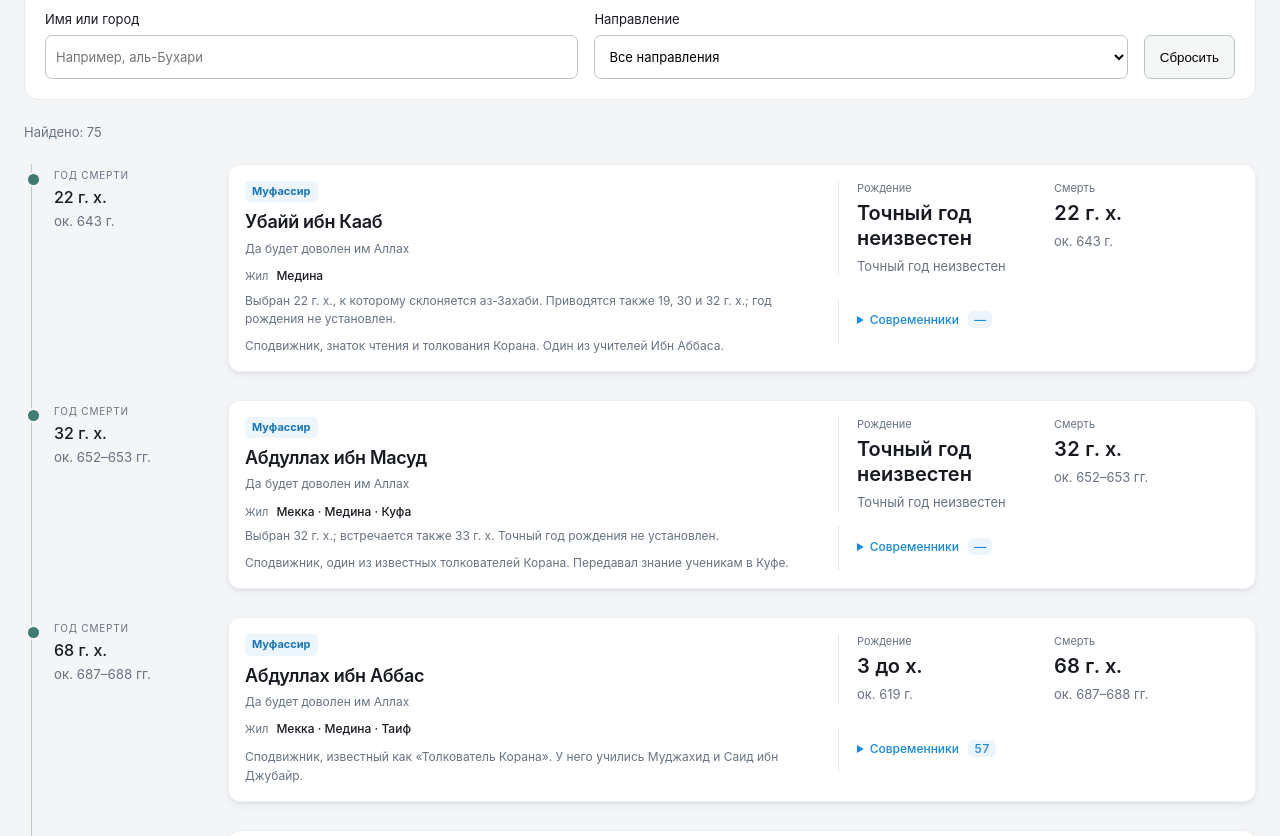
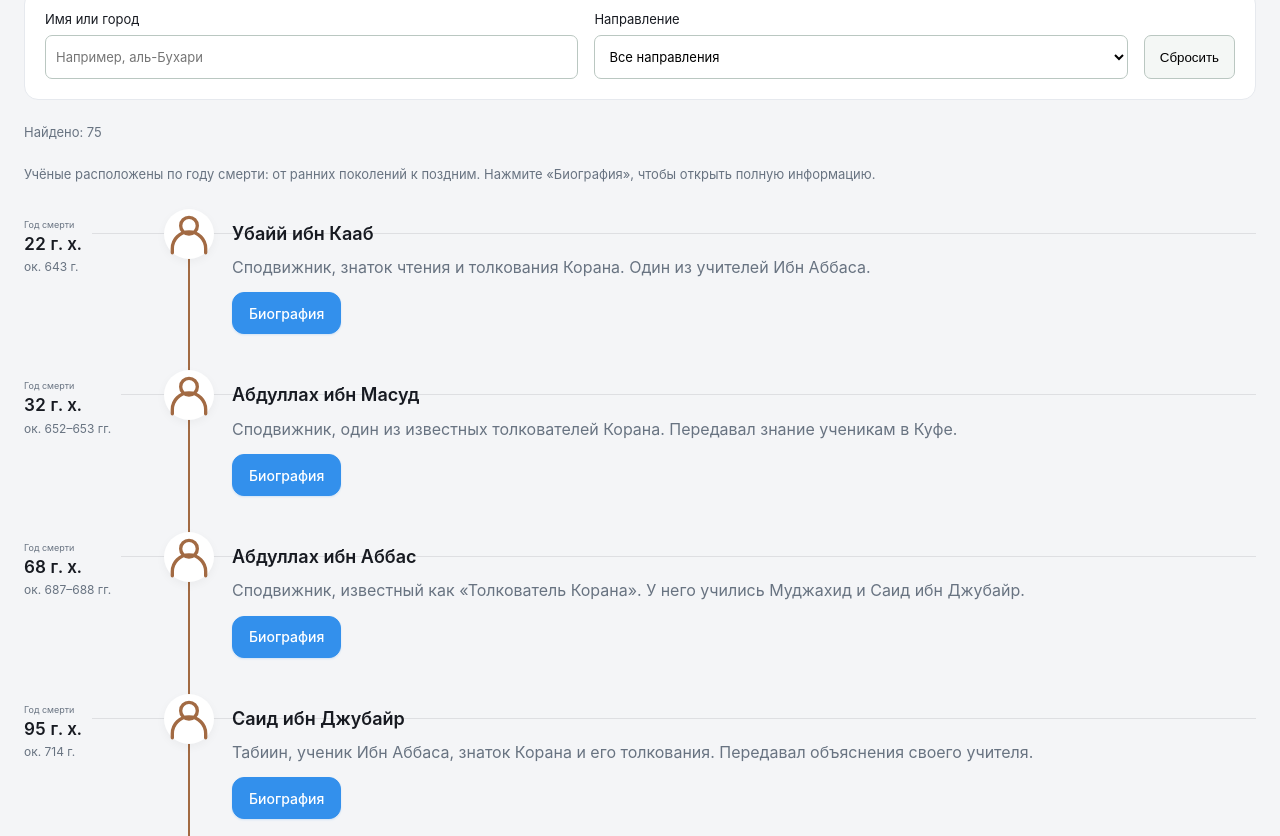
Before and after one commit to Nuruddin999/tarih, a Next.js app: page /collections/scholars in a window 1280 px wide. Shown: the part 404-1240 px from the top of the page. Built offline with nearby package versions, Linux system fonts and the light colour scheme.

Commit message:
Render scholar collection as biography timeline

```diff
--- a/src/components/chronology/ScholarTimeline.tsx
+++ b/src/components/chronology/ScholarTimeline.tsx
@@ -4,10 +4,9 @@ import { useState } from "react";
 import { people, categoryLabels } from "@/data/chronology";
 import { yearRange } from "@/lib/contemporaries";
 import type { PersonCategory } from "@/types/chronology";
-import { PersonCard } from "./PersonCard";
+import { DateLabel } from "./DateLabel";
+import { PersonBiography } from "./PersonBiography";
 
-// Categories already describe scholarly work in the source data. The Prophet ﷺ
-// is not included in this catalogue of scholars of the Muslim community.
 const scholars = Object.values(people).filter(person => person.id !== "muhammad" && !!person.categories?.length)
   .sort((a, b) => {
     const aYear = yearRange(a.death.hijri)?.[0] ?? Infinity;
@@ -16,12 +15,19 @@ const scholars = Object.values(people).filter(person => person.id !== "muhammad"
   });
 const normalize = (value: string) => value.toLocaleLowerCase("ru").replaceAll("ё", "е");
 
+function PersonIcon() {
+  return <span className="epoch-timeline__icon" aria-hidden="true"><svg viewBox="0 0 24 24" fill="none" stroke="currentColor" strokeWidth="1.6" strokeLinecap="round" strokeLinejoin="round">
+    <circle cx="12" cy="8" r="4" /><path d="M4 21v-2a8 8 0 0 1 16 0v2" />
+  </svg></span>;
+}
+
 export function ScholarTimeline() {
   const [query, setQuery] = useState("");
   const [category, setCategory] = useState<PersonCategory | "all">("all");
   const visible = scholars.filter(person => (category === "all" || person.categories?.includes(category)) && normalize(`${person.name} ${person.cities.join(" ")}`).includes(normalize(query.trim())));
   const dated = visible.filter(person => yearRange(person.death.hijri));
   const undated = visible.filter(person => !yearRange(person.death.hijri));
+
   return <>
     <section className="scholar-filters" aria-label="Поиск учёных">
       <label htmlFor="scholar-search">Имя или город<input id="scholar-search" type="search" value={query} placeholder="Например, аль-Бухари" onChange={event => setQuery(event.target.value)} /></label>
@@ -29,8 +35,29 @@ export function ScholarTimeline() {
       <button type="button" onClick={() => { setQuery(""); setCategory("all"); }}>Сбросить</button>
     </section>
     <p className="scholar-count" role="status">Найдено: {visible.length}</p>
-    <ol className="scholar-timeline">{dated.map(person => <li key={person.id}><div className="scholar-timeline__date"><span>Год смерти</span><strong>{person.death.hijri}</strong><small>{person.death.gregorian}</small></div><PersonCard person={person} /></li>)}</ol>
-    {undated.length > 0 && <section className="scholars-undated"><h2>Без установленного года смерти</h2><p>Эти личности показаны отдельно, чтобы не приписывать им место на временной шкале.</p>{undated.map(person => <PersonCard key={person.id} person={person} />)}</section>}
+    <div className="epoch-timeline epoch-timeline--people scholar-chronology">
+      <p className="epoch-timeline__note">Учёные расположены по году смерти: от ранних поколений к поздним. Нажмите «Биография», чтобы открыть полную информацию.</p>
+      <ol className="epoch-timeline__list">
+        {dated.map(person => {
+          const biography = person.description;
+          const preview = biography && biography.length > 180 ? `${biography.slice(0, 177).trimEnd()}…` : biography;
+          return <li className="epoch-timeline__row" key={person.id}>
+            <div className="epoch-timeline__date"><DateLabel date={person.death} label="Год смерти" /></div>
+            <div className="epoch-timeline__entry"><PersonIcon />
+              <PersonBiography person={person} previewDescription={preview} />
+            </div>
+          </li>;
+        })}
+      </ol>
+    </div>
+    {undated.length > 0 && <section className="scholars-undated"><h2>Без установленного года смерти</h2><p>Эти личности показаны отдельно, чтобы не приписывать им место на временной шкале.</p>
+      <div className="epoch-timeline epoch-timeline--people scholar-chronology">
+        <ol className="epoch-timeline__list">{undated.map(person => <li className="epoch-timeline__row" key={person.id}>
+          <div className="epoch-timeline__date"><span className="scholar-chronology__unknown">Год смерти неизвестен</span></div>
+          <div className="epoch-timeline__entry"><PersonIcon /><PersonBiography person={person} previewDescription={person.description} /></div>
+        </li>)}</ol>
+      </div>
+    </section>}
     {visible.length === 0 && <p>Учёные не найдены. Измените запрос или сбросьте фильтры.</p>}
   </>;
 }
```
